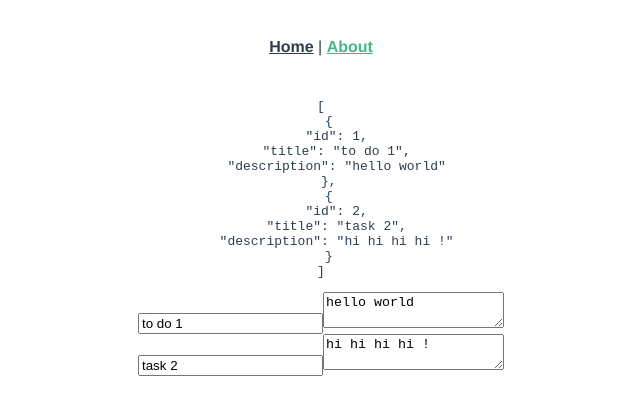
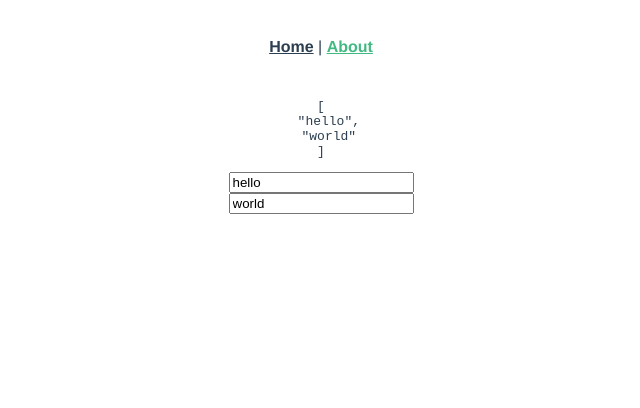
Before and after one commit to uguisu-an/vue-todo, a Vue app: page /about in a window 1280 px wide. Shown: the top 408 px of the page, without its empty margins (319-959 px from the left). Built offline with nearby package versions, Linux system fonts and the light colour scheme.

Commit message:
messagesの配列を扱ってみた

```diff
--- /dev/null
+++ b/src/components/VueListInput.vue
@@ -0,0 +1,24 @@
+<template>
+  <div>
+    <div v-for="(message, i) in messages" :key="i">
+      <input
+        type="text"
+        :value="message"
+        @input="e => input(i, e.target.value)"
+      />
+    </div>
+  </div>
+</template>
+
+<script lang="ts">
+import { Prop, Component, Vue } from "vue-property-decorator";
+
+@Component
+export default class VueListInput extends Vue {
+  @Prop({ default: () => [] }) messages!: string[];
+
+  input(i: number, message: string) {
+    this.messages.splice(i, 1, message);
+  }
+}
+</script>
--- a/src/views/About.vue
+++ b/src/views/About.vue
@@ -1,31 +1,20 @@
 <template>
   <div>
-    <pre>{{ tasks }}</pre>
-    <v-task-list-input :tasks="tasks" />
+    <pre>{{ messages }}</pre>
+    <v-list-input :messages="messages" />
   </div>
 </template>
 
 <script lang="ts">
 import { Component, Vue } from "vue-property-decorator";
-import VueTaskListInput from "../components/VueTaskListInputTwo.vue";
+import VueListInput from "../components/VueListInput.vue";
 
 @Component({
   components: {
-    "v-task-list-input": VueTaskListInput
+    "v-list-input": VueListInput
   }
 })
 export default class Home extends Vue {
-  tasks = [
-    {
-      id: 1,
-      title: "to do 1",
-      description: "hello world"
-    },
-    {
-      id: 2,
-      title: "task 2",
-      description: "hi hi hi hi !"
-    }
-  ];
+  messages: string[] = ["hello", "world"];
 }
 </script>
```
